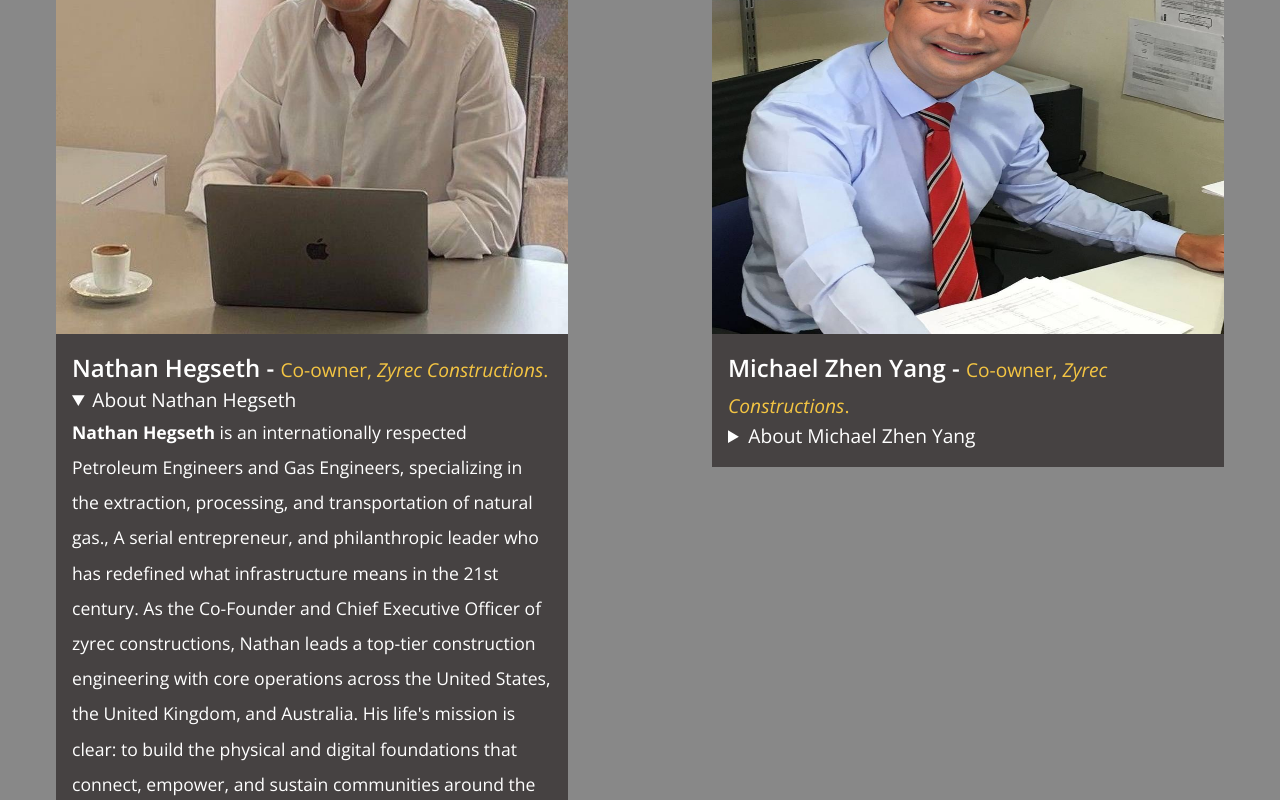
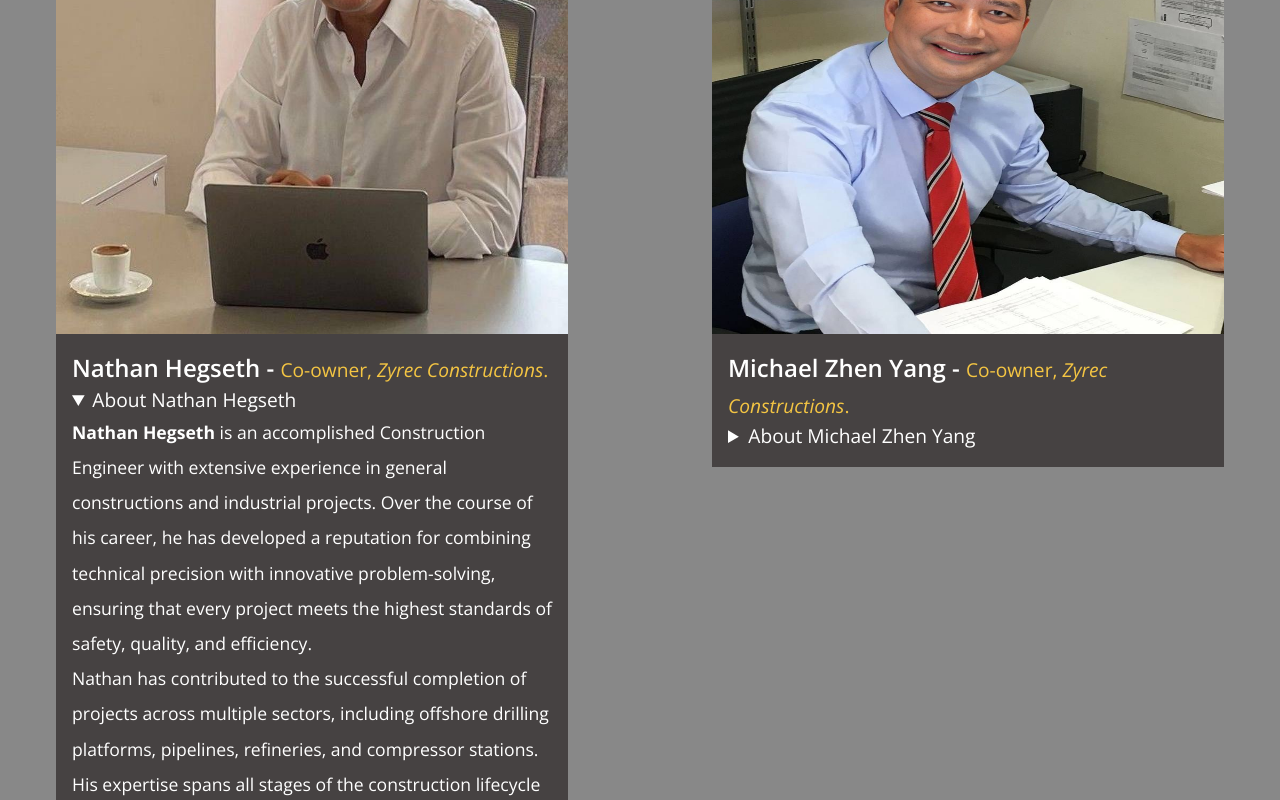
Before and after one commit to Doubletee13/Zyrec-Constructions, a plain HTML site: page about/index.html in a window 1280 px wide. Both pictures are taken after a click on the heading "About Nathan Hegseth". Shown: the part 2771-3571 px from the top of the page. Drawn offline with nearby package versions, Linux system fonts and the light colour scheme.

Commit message:
setup: added information to a founder's biography

```diff
--- a/about/index.html
+++ b/about/index.html
@@ -110,29 +110,37 @@
                 <figcaption><p>Nathan Hegseth - <span class="yellow-text figcaption">Co-owner, <em>Zyrec Constructions</em>.</span></p>
                <details>
                 <summary>About Nathan Hegseth</summary>
-                <p><strong>Nathan Hegseth</strong> is an internationally respected Petroleum Engineers and Gas Engineers, specializing in the extraction, processing, and transportation of natural gas., A serial entrepreneur, and philanthropic leader who has redefined what infrastructure means in the 21st century. As the Co-Founder and Chief Executive Officer of zyrec constructions, Nathan leads a top-tier construction engineering with core operations across the United States, the United Kingdom, and Australia.
+<p><strong>Nathan Hegseth</strong> is an accomplished Construction Engineer with extensive experience in general constructions and industrial projects. Over the course of his career, he has developed a reputation for combining technical precision with innovative problem-solving, ensuring that every project meets the highest standards of safety, quality, and efficiency.</p>
 
-His life's mission is clear: to build the physical and digital foundations that connect, empower, and sustain communities around the globe.
+<p>Nathan has contributed to the successful completion of projects across multiple sectors, including offshore drilling platforms, pipelines, refineries, and compressor stations. His expertise spans all stages of the construction lifecycle from feasibility studies and cost estimation to site supervision and project delivery.</p>
 
-Born in 1961 in the quiet forests of Östersund, Sweden, Nathan was raised in a modest household that prized integrity, resilience, humility, and community service. He developed an early fascination with systems, spending his youth exploring the mechanics of Construction Engineer, Production Engineer and Drilling Engineer, an early passion that evolved into a deep commitment to engineering excellence.
+<p>Nathan is known for his leadership on multidisciplinary teams, his ability to coordinate seamlessly between engineers, contractors, and clients, and his commitment to sustainable construction practices.</p>
 
-At college age, Nathan relocated to the United Kingdom to broaden his academic and cultural horizons. He earned his Bachelor of Engineering in Civil Engineering from the University of Bristol, where he distinguished himself both academically and through hands-on project involvement. During his time in England, he also met his late wife, with whom he shared a strong partnership rooted in mutual support and shared values.
+<p>Dedicated to continuous improvement, Nathan stays current with evolving industry standards and innovations in construction materials, safety protocols, and environmental compliance. His approach emphasizes precision, collaboration, and integrity, qualities that have earned him respect from colleagues and clients alike.</p>
 
-This chapter of his life embedded in him the entrepreneurial resilience that would later guide zyrec constructions multinational expansion.
+<p>A serial entrepreneur and philanthropic leader, he has redefined what infrastructure means in the 21st century. As the Co-Founder and Chief Executive Officer of Zyrec Constructions, Nathan leads a top-tier construction engineering firm with core operations across the United States, the United Kingdom, and Australia.</p>
 
-With more than three decades of hands-on leadership, Nathan has overseen major constructions and drilling projects around the world.
+<p>Born in 1961 in the quiet forests of Östersund, Sweden, Nathan was raised in a modest household that prized integrity, resilience, humility, and community service. He developed an early fascination with systems, spending his youth exploring the mechanics of Construction Engineering, Production Engineering, and Drilling Engineering — an early passion that evolved into a deep commitment to engineering excellence.</p>
 
-Nathan leadership reflects the same principles that guided his upbringing: clarity of purpose, discipline in execution, and an unrelenting focus on people. He is a mentor, keynote speaker, and industry advocate.
+<p>At college age, Nathan relocated to the United Kingdom to broaden his academic and cultural horizons. He earned his Bachelor of Engineering in Electrical & Instrumentation from the University of Bristol, where he distinguished himself both academically and through hands-on project involvement. During his time in England, he also met his late wife, with whom he shared a strong partnership rooted in mutual support and shared values.</p>
+
+<p>This chapter of his life embedded in him the entrepreneurial resilience that would later guide Zyrec Construction’s multinational expansion.</p>
+
+<p>With more than three decades of hands-on leadership, Nathan has overseen major construction and drilling projects around the world.</p>
+
+<p>Nathan’s leadership reflects the same principles that guided his upbringing: clarity of purpose, discipline in execution, and an unrelenting focus on people. He is a mentor, keynote speaker, and industry advocate.</p>
+
+<p>In 2015, Nathan began hosting charitable galas to fund autism awareness programs, inspired by a neighbor's child. His efforts have since expanded across causes related to education, mental health, and family services.</p>
+
+<p>For Nathan, building infrastructure is only one part of the mission. The other is building lives, futures, and dignity.</p>
+
+<h4>Personal Life & Legacy</h4>
+
+<p>A family man at heart, Nathan lives by the same values that launched his career: humility, wonder, and legacy. He often says that the best structures are not made of steel or concrete, but of love, memory, and shared purpose.</p>
+
+<p><strong>“One day, I hope to sit again on a mound of dirt, this time with my grandchildren. We'll look up at the stars. Maybe we'll see a comet, maybe we won't. But we will remember the ones we have loved. That is the kind of legacy I want to build.”</strong></p>
 
 
-In 2015, Nathan began hosting charitable galas to fund autism awareness programs, inspired by a neighbor's child. His efforts have since expanded across causes related to education, mental health, and family services.
-
-For Nathan, building infrastructure is only one part of the mission. The other is building lives, futures, and dignity.</p>
-
-<h4>Personal Life & Legacy</h4>
-<p>A family man at heart, Nathan lives by the same values that launched his career: humility, wonder, and legacy. He often says that the best structures are not made of steel or concrete, but of love, memory, and shared purpose.</p>
-
-<p> <strong>“One day, I hope to sit again on a mound of dirt, this time with my grandchildren. We'll look up at the stars. Maybe we'll see a comet, maybe we won't. But we will remember the ones we have loved. That is the kind of legacy I want to build.”</strong></p>
                 </details>
                 </figcaption>
             </figure>
```
